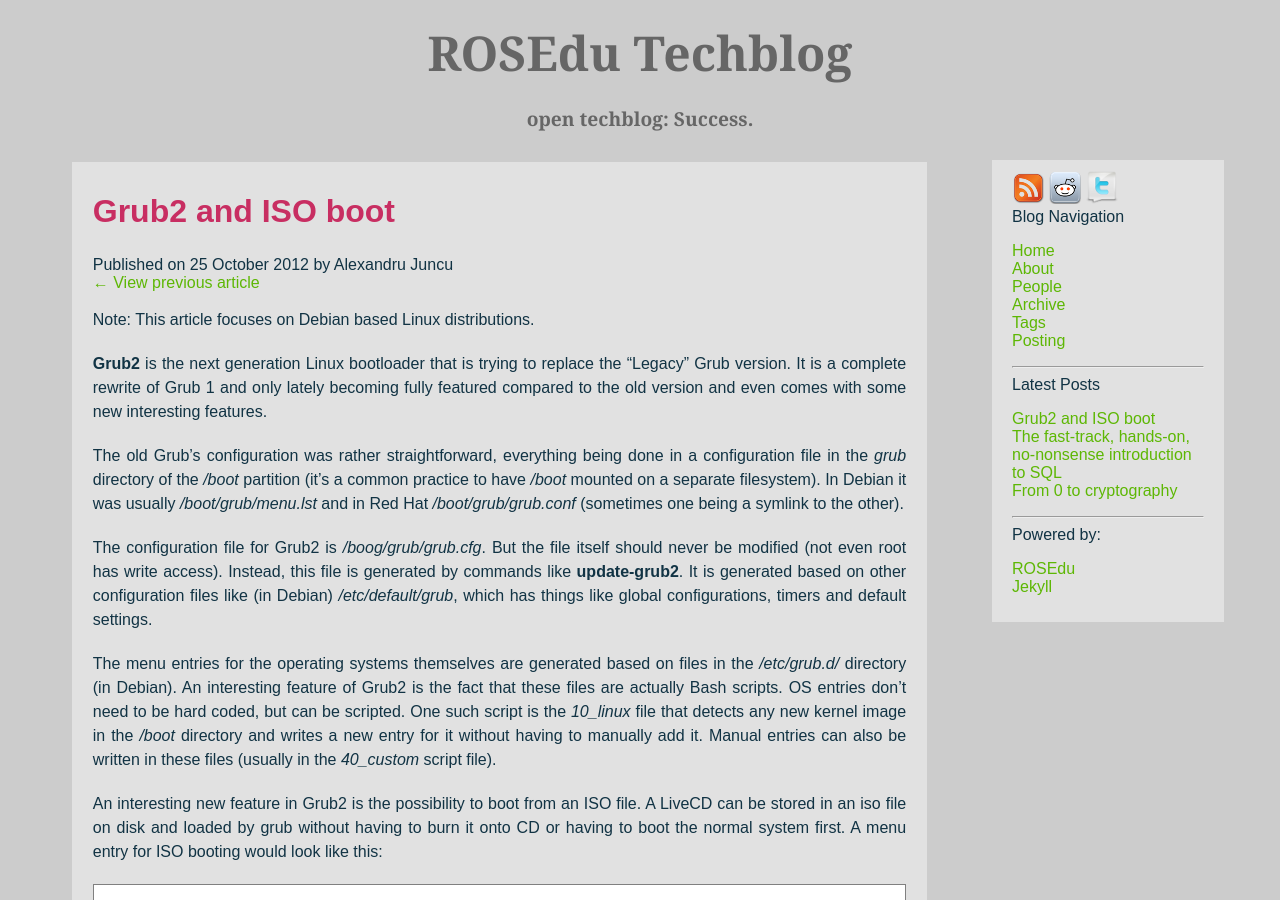
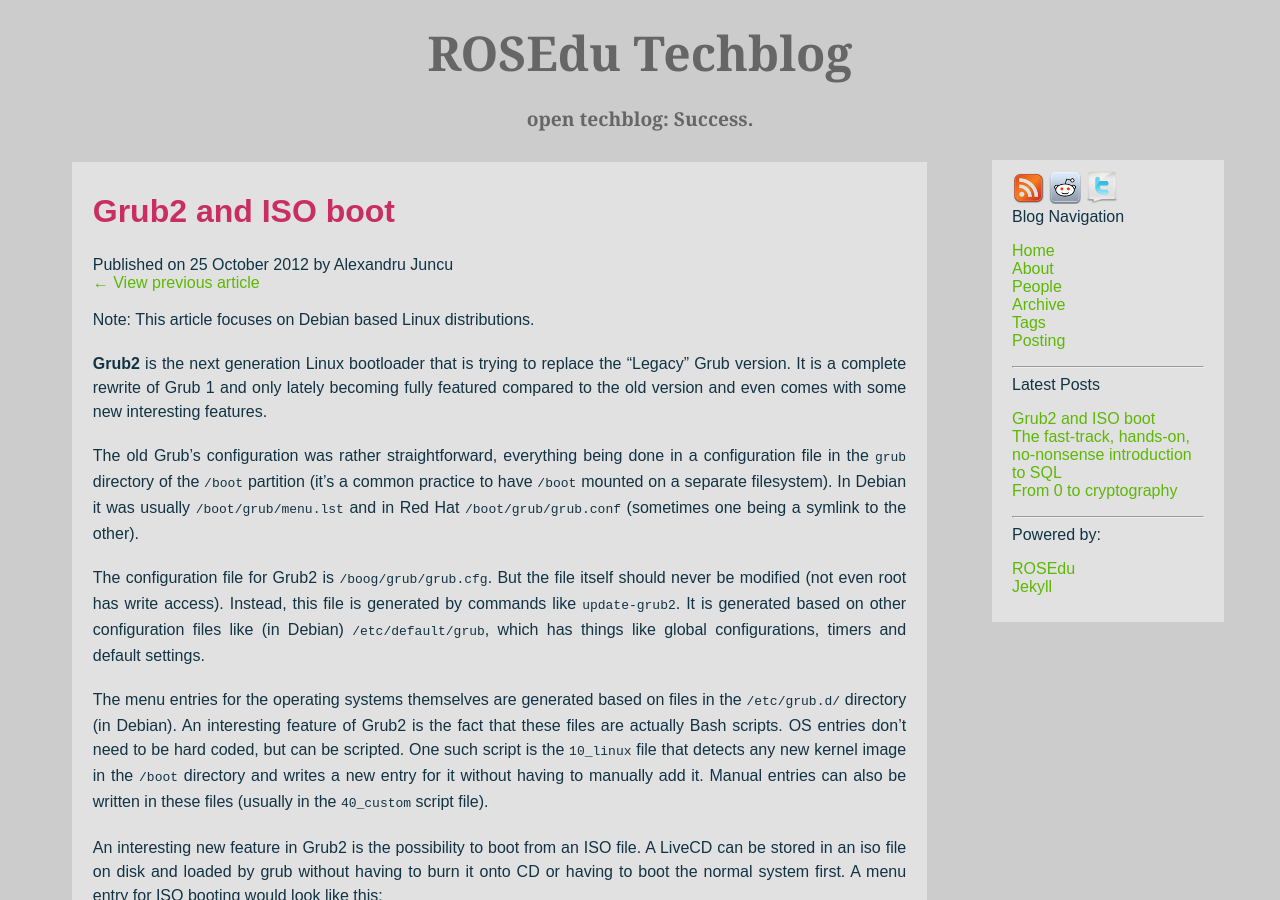
Before and after one commit to rosedu/techblog, a Jekyll site: the page built from _posts/2012-10-25-grub2-and-iso-boot.markdown, in a window 1280 px wide and 900 px high. Built offline with Jekyll 4.4.1, drawn with Linux system fonts in a browser that asks for light colours; comment, search, counter and statistics services are not loaded.

```diff
--- a/_posts/2012-10-25-grub2-and-iso-boot.markdown
+++ b/_posts/2012-10-25-grub2-and-iso-boot.markdown
@@ -14,27 +14,27 @@ and only lately becoming fully featured compared to the old version and
 even comes with some new interesting features.
 
 The old Grub's configuration was rather straightforward, everything
-being done in a configuration file in the _grub_ directory of the
-_/boot_ partition (it's a common practice to have _/boot_ mounted on a
-separate filesystem). In Debian it was usually _/boot/grub/menu.lst_ and
-in Red Hat _/boot/grub/grub.conf_ (sometimes one being a symlink to the
+being done in a configuration file in the `grub` directory of the
+`/boot` partition (it's a common practice to have `/boot` mounted on a
+separate filesystem). In Debian it was usually `/boot/grub/menu.lst` and
+in Red Hat `/boot/grub/grub.conf` (sometimes one being a symlink to the
 other).
 
-The configuration file for Grub2 is _/boog/grub/grub.cfg_. But the file
+The configuration file for Grub2 is `/boog/grub/grub.cfg`. But the file
 itself should never be modified (not even root has write access).
-Instead, this file is generated by commands like __update-grub2__. It is
+Instead, this file is generated by commands like `update-grub2`. It is
 generated based on other configuration files like (in Debian)
-_/etc/default/grub_, which has things like global configurations,
+`/etc/default/grub`, which has things like global configurations,
 timers and default settings.
 
 The menu entries for the operating systems themselves are generated
-based on files in the _/etc/grub.d/_ directory (in Debian). An
+based on files in the `/etc/grub.d/` directory (in Debian). An
 interesting feature of Grub2 is the fact that these files are actually
 Bash scripts. OS entries don't need to be hard coded, but can be
-scripted. One such script is the _10_linux_ file that detects any new
-kernel image in the _/boot_ directory and writes a new entry for it
+scripted. One such script is the `10_linux` file that detects any new
+kernel image in the `/boot` directory and writes a new entry for it
 without having to manually add it. Manual entries can also be written in
-these files (usually in the _40_custom_ script file).
+these files (usually in the `40_custom` script file).
 
 An interesting new feature in Grub2 is the possibility to boot from an
 ISO file. A LiveCD can be stored in an iso file on disk and loaded by
@@ -42,18 +42,18 @@ grub without having to burn it onto CD or having to boot the normal
 system first. A menu entry for ISO booting would look like this:
 
 	menuentry "Ubuntu LiveCD" {
-	loopback loop (hd0,1)/boot/iso/ubuntu-12.04-desktop-i386.iso
-	linux (loop)/casper/vmlinuz boot=casper :iso-scan/filename=/boot/iso/ubuntu-12.04-desktop-i386.iso noprompt noeject
-	initrd (loop)/casper/initrd.lz
+            loopback loop (hd0,1)/boot/iso/ubuntu-12.04-desktop-i386.iso
+            linux (loop)/casper/vmlinuz boot=casper :iso-scan/filename=/boot/iso/ubuntu-12.04-desktop-i386.iso noprompt noeject
+            initrd (loop)/casper/initrd.lz
 	}
 
 Based on the previous ideas, here's a way to configure grub to make an
 entry for every .iso file that you have in a specified directory. First,
-create a directory to store the .iso files (ex. _/boot/iso/_) and move
+create a directory to store the .iso files (ex. `/boot/iso/`) and move
 your Live CDs there.
 
-Next, make a script in the _/etc/grub.d/_ directory. Let's call it
-_42_iso_ (the number in front dictates the order in which the scripts
+Next, make a script in the `/etc/grub.d/` directory. Let's call it
+`42_iso` (the number in front dictates the order in which the scripts
 are executed).
 
 	#!/bin/bash
@@ -70,7 +70,7 @@ are executed).
 
 	done
 
-Don't forget to give it executable access. Then run the __update-grub2__
+Don't forget to give it executable access. Then run the `update-grub2`
 command to generate the Grub2 configuration file.
 
 	chmod +x /etc/grub.d/42_iso
```
